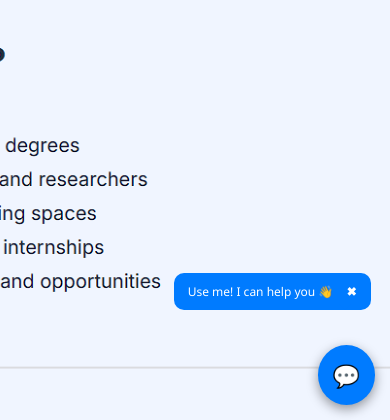
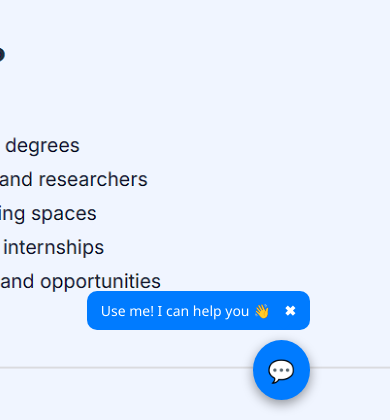
Before and after one commit to venkatasurya4426-tech/chatbot, a Flask app: page / in a window 390 px wide. Shown: the part 424-844 px from the top of the page. Run offline with Flask 3, Linux system fonts and the light colour scheme.

```diff
--- a/static/style.css
+++ b/static/style.css
@@ -153,28 +153,3 @@ button {
     cursor: pointer;
     font-size: 12px;
 }
-
-/* 📱 MOBILE RESPONSIVE */
-@media (max-width: 600px) {
-
-    .chat-container {
-        width: 90%;
-        right: 5%;
-        bottom: 70px;
-    }
-
-    .chat-popup {
-        right: 5%;
-        bottom: 110px;
-        font-size: 12px;
-    }
-
-    .chat-icon {
-        right: 15px;
-        bottom: 15px;
-    }
-
-    .chat-box {
-        height: 250px;
-    }
-}
```
